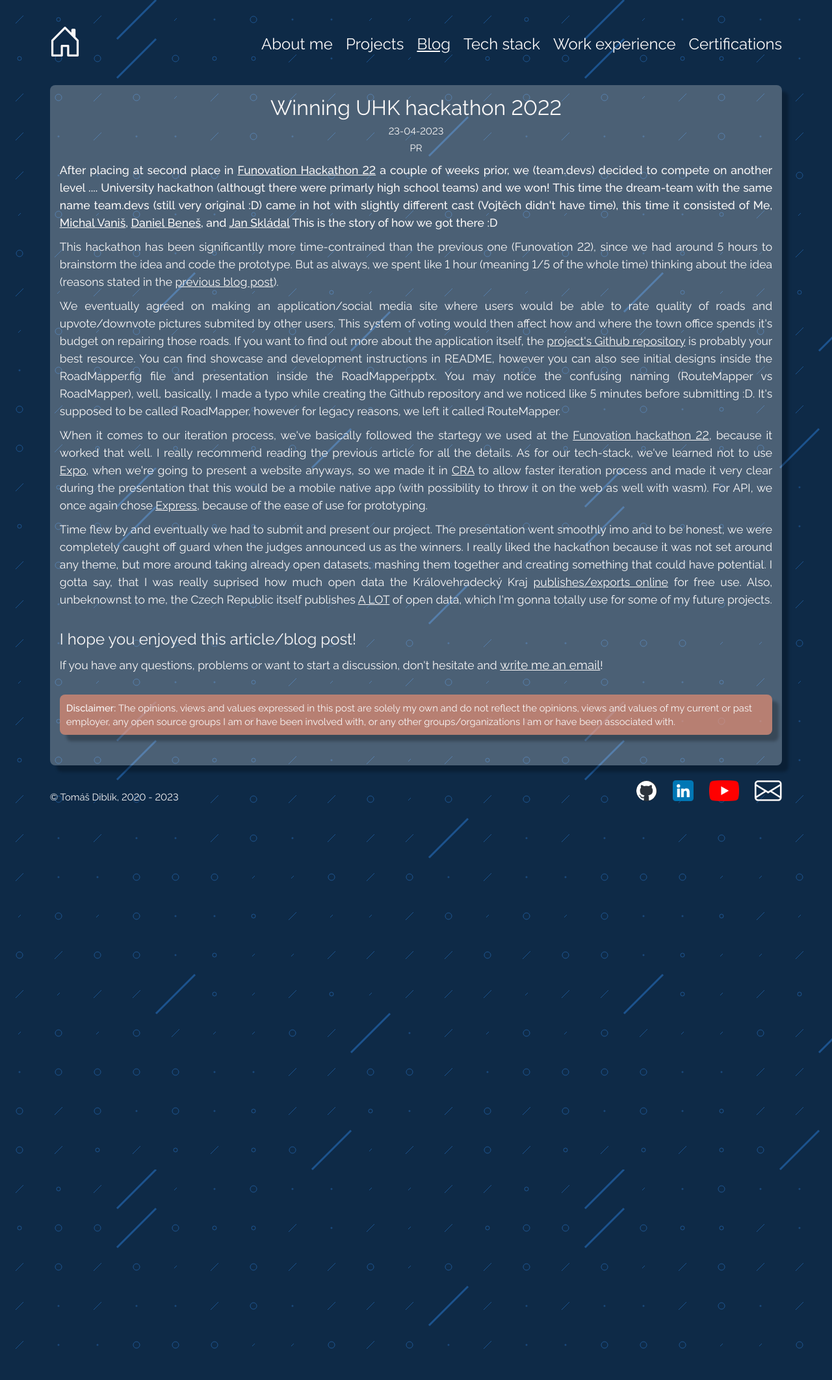
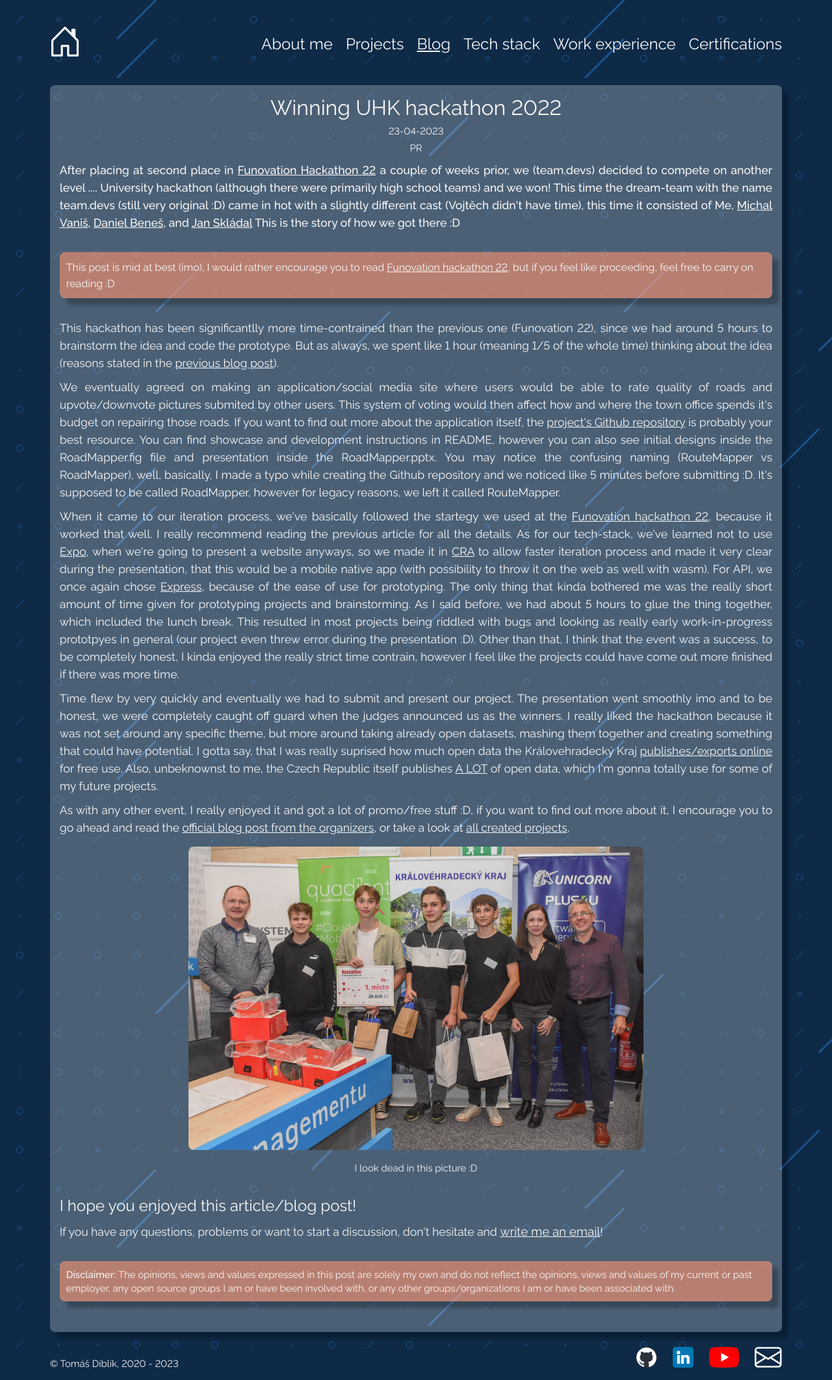
Before and after one commit to TDiblik/tomasdiblik.cz, a Jekyll site: the page built from src/pages/blog/pr/23-04-2023/winning-uhk-hackathon-2022.html, in a window 1280 px wide. Shown: the whole page at 65% size. Built offline with Jekyll 4.4.1, drawn with Linux system fonts in a browser that asks for light colours; the table of contents is made by our own code.

Commit message:
[Feature] Finished Winning UHK hackathon (before grammar fixes)

```diff
--- a/src/assets/css/blog-post.css
+++ b/src/assets/css/blog-post.css
@@ -89,6 +89,10 @@
   box-shadow: 10px 10px 4px rgba(0, 0, 0, 0.25);
   margin-top: 2rem !important;
   margin-bottom: 2rem !important;
+}
+
+.meta-note * {
+  font-size: 1em !important;
 }
 
 .table-of-contents-wrapper {
--- a/src/pages/blog.html
+++ b/src/pages/blog.html
@@ -38,8 +38,8 @@
  thumbnail_alt = "Scanned image of first place diplom"
  description = "
     After placing at second place in Funovation Hackathon 22 a couple of weeks prior,
-    we (team.devs) decided to compete on another level .... University hackathon (althougt there were primarly high school teams) and we won!
-    This time the dream-team with the same name team.devs (still very original :D) came in hot with slightly different cast (Vojtěch didn't have time),
+    we (team.devs) decided to compete on another level .... University hackathon (although there were primarily high school teams) and we won!
+    This time the dream-team with the name team.devs (still very original :D) came in hot with a slightly different cast (Vojtěch didn't have time),
     this time it consisted of Me, Michal Vaniš, Daniel Beneš, and Jan Skládal. This is the story of how we got there :D
  " %}
 
--- a/src/pages/blog/pr/23-04-2023/winning-uhk-hackathon-2022.html
+++ b/src/pages/blog/pr/23-04-2023/winning-uhk-hackathon-2022.html
@@ -11,14 +11,18 @@
 
 post_introduction:
     After placing at second place in <a href='/pages/blog/pr/20-04-2023/attending-funovation-hackathon-22.html' target='_blank' class='strong-text underline'>Funovation Hackathon 22</a> a couple of weeks prior,
-    we (team.devs) decided to compete on another level .... University hackathon (althougt there were primarly high school teams) and we won!
-    This time the dream-team with the same name team.devs (still very original :D) came in hot with slightly different cast (Vojtěch didn't have time),
+    we (team.devs) decided to compete on another level .... University hackathon (although there were primarily high school teams) and we won!
+    This time the dream-team with the name team.devs (still very original :D) came in hot with a slightly different cast (Vojtěch didn't have time),
     this time it consisted of Me,
     <a href='https://www.linkedin.com/in/michal-vanis/' class='strong-text underline' target='_blank' rel='nofollow noreferrer noopener external'>Michal Vaniš</a>,
     <a href='https://www.linkedin.com/in/daniel-bene%C5%A1-6abb7b205/' class='strong-text underline' target='_blank' rel='nofollow noreferrer noopener external'>Daniel Beneš</a>, and
     <a href='https://www.linkedin.com/in/jan-skl%C3%A1dal-6050a2244/' class='strong-text underline' target='_blank' rel='nofollow noreferrer noopener external'>Jan Skládal</a>
     This is the story of how we got there :D
 ---
+<div class="meta-note">
+    This post is mid at best (imo), I would rather encourage you to read <a href='/pages/blog/pr/20-04-2023/attending-funovation-hackathon-22.html' target='_blank' class='underline'>Funovation hackathon 22</a>,
+    but if you feel like proceeding, feel free to carry on reading :D
+</div>
 <p>
     This hackathon has been significantlly more time-contrained than the previous one (Funovation 22), since we had around 5 hours to brainstorm the idea
     and code the prototype. But as always, we spent like 1 hour (meaning 1/5 of the whole time) thinking about the idea (reasons stated in the <a href='/pages/blog/pr/20-04-2023/attending-funovation-hackathon-22.html' target='_blank' class='underline'>previous blog post</a>).
@@ -32,15 +36,32 @@
     It's supposed to be called RoadMapper, however for legacy reasons, we left it called RouteMapper.
 </p>
 <p>
-    When it comes to our iteration process, we've basically followed the startegy we used at the <a href='/pages/blog/pr/20-04-2023/attending-funovation-hackathon-22.html' target='_blank' class='underline'>Funovation hackathon 22</a>, because it worked that well.
+    When it came to our iteration process, we've basically followed the startegy we used at the <a href='/pages/blog/pr/20-04-2023/attending-funovation-hackathon-22.html' target='_blank' class='underline'>Funovation hackathon 22</a>, because it worked that well.
     I really recommend reading the previous article for all the details. As for our tech-stack, we've learned not to use <a href="https://expo.dev/" class="underline" {% include external_link.html %}> Expo</a>,
     when we're going to present a website anyways, so we made it in <a href="https://create-react-app.dev/" target="_blank" class="underline" {% include external_link.html %}>CRA</a> to allow faster iteration process
-    and made it very clear during the presentation that this would be a mobile native app (with possibility to throw it on the web as well with wasm). For API, we once again chose  <a href="https://expressjs.com/" class="underline" {% include external_link.html %}>Express</a>,
+    and made it very clear during the presentation, that this would be a mobile native app (with possibility to throw it on the web as well with wasm). For API, we once again chose  <a href="https://expressjs.com/" class="underline" {% include external_link.html %}>Express</a>,
     because of the ease of use for prototyping.
+    The only thing that kinda bothered me was the really short amount of time given for prototyping projects and brainstorming.
+    As I said before, we had about 5 hours to glue the thing together, which included the lunch break.
+    This resulted in most projects being riddled with bugs and looking as really early work-in-progress prototpyes in general (our project even threw error during the presentation :D).
+    Other than that, I think that the event was a success, to be completely honest, I kinda enjoyed the really strict time contrain, however I feel like the projects
+    could have come out more finished if there was more time.
 </p>
 <p>
-    Time flew by and eventually we had to submit and present our project. The presentation went smoothly imo and to be honest, we were completely caught off guard when the judges announced us as the winners.
-    I really liked the hackathon because it was not set around any theme, but more around taking already open datasets, mashing them together and creating something that could have potential.
+    Time flew by very quickly and eventually we had to submit and present our project. The presentation went smoothly imo and to be honest, we were completely caught off guard when the judges announced us as the winners.
+    I really liked the hackathon because it was not set around any specific theme, but more around taking already open datasets, mashing them together and creating something that could have potential.
     I gotta say, that I was really suprised how much open data the Královehradecký Kraj <a href="https://www.datakhk.cz/" class="underline" {% include external_link.html %}>publishes/exports online</a> for free use.
     Also, unbeknownst to me, the Czech Republic itself publishes <a href="https://data.gov.cz/" class="underline" {% include external_link.html %}>A LOT</a> of open data, which I'm gonna totally use for some of my future projects.
 </p>
+<p>
+    As with any other event, I really enjoyed it and got a lot of promo/free stuff :D, if you want to find out more about it,
+    I encourage you to go ahead and read the
+    <a href="https://kr-kralovehradecky.cz/cz/kraj-volene-organy/tiskove-centrum/aktuality1/kralovehradecky-hackathon-vyhral-prototyp-aplikace-sledujici-stav-silnic-344129/" class="underline" {% include external_link.html %}>official blog post from the organizers</a>,
+    or take a look at
+    <a href="https://www.datakhk.cz/pages/hackathony" class="underline" {% include external_link.html %}>all created projects</a>,
+</p>
+{% include blog_post_image.html
+  src = "./organizers-representation-plus-our-team.jpg"
+  width = "700px"
+  caption = "I look dead in this picture :D"
+%}
```
Also changed, not shown: src/pages/blog/pr/23-04-2023/organizers-representation-plus-our-team.jpg (added).
